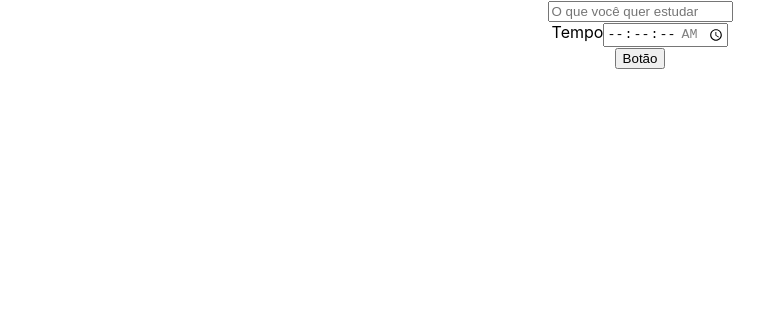
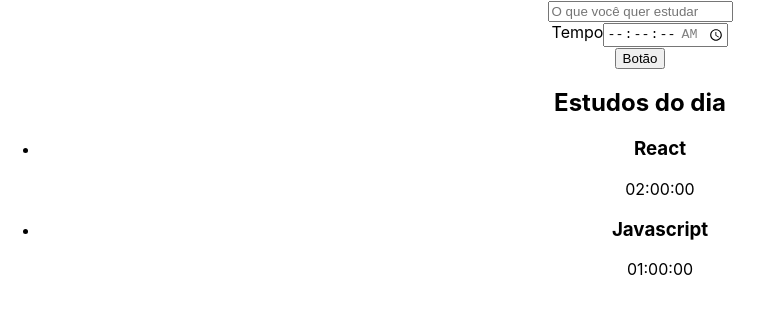
Before and after one commit to lu150ml/react_app_study, a React (Create React App) app: page / in a window 1280 px wide. Shown: the top 314 px of the page, without its empty margins (0-773 px from the left). Built offline with nearby package versions, Linux system fonts and the light colour scheme.

Commit message:
criando as funçoens de render com primeiro layout do programa e acresentando as a funçao de listagem de tarefas

```diff
--- a/src/App.tsx
+++ b/src/App.tsx
@@ -2,11 +2,13 @@ import React from 'react';
 import './App.css';
 import Botao from'./componets/botao'
 import Formulario from './componets/botao/formularios';
+import Lista from './componets/botao/lista/lista';
 
 function App() {
   return (
     <div className="App">
       <Formulario />
+      <Lista />
     </div>
   );
 }
--- a/src/componets/botao/lista/lista.tsx
+++ b/src/componets/botao/lista/lista.tsx
@@ -1,11 +1,27 @@
 import * as React from 'react';
-
-
 
 function Lista (){
     return(
         <aside>
-
+            <h2>Estudos do dia</h2>
+            <ul>
+                <li>
+                    <h3>
+                        React
+                    </h3>
+                    <span>
+                        02:00:00
+                    </span>
+                </li>
+                <li>
+                    <h3>
+                        Javascript
+                    </h3>
+                    <span>
+                        01:00:00
+                    </span>
+                </li>
+            </ul>
         </aside>
     )
 }
```
